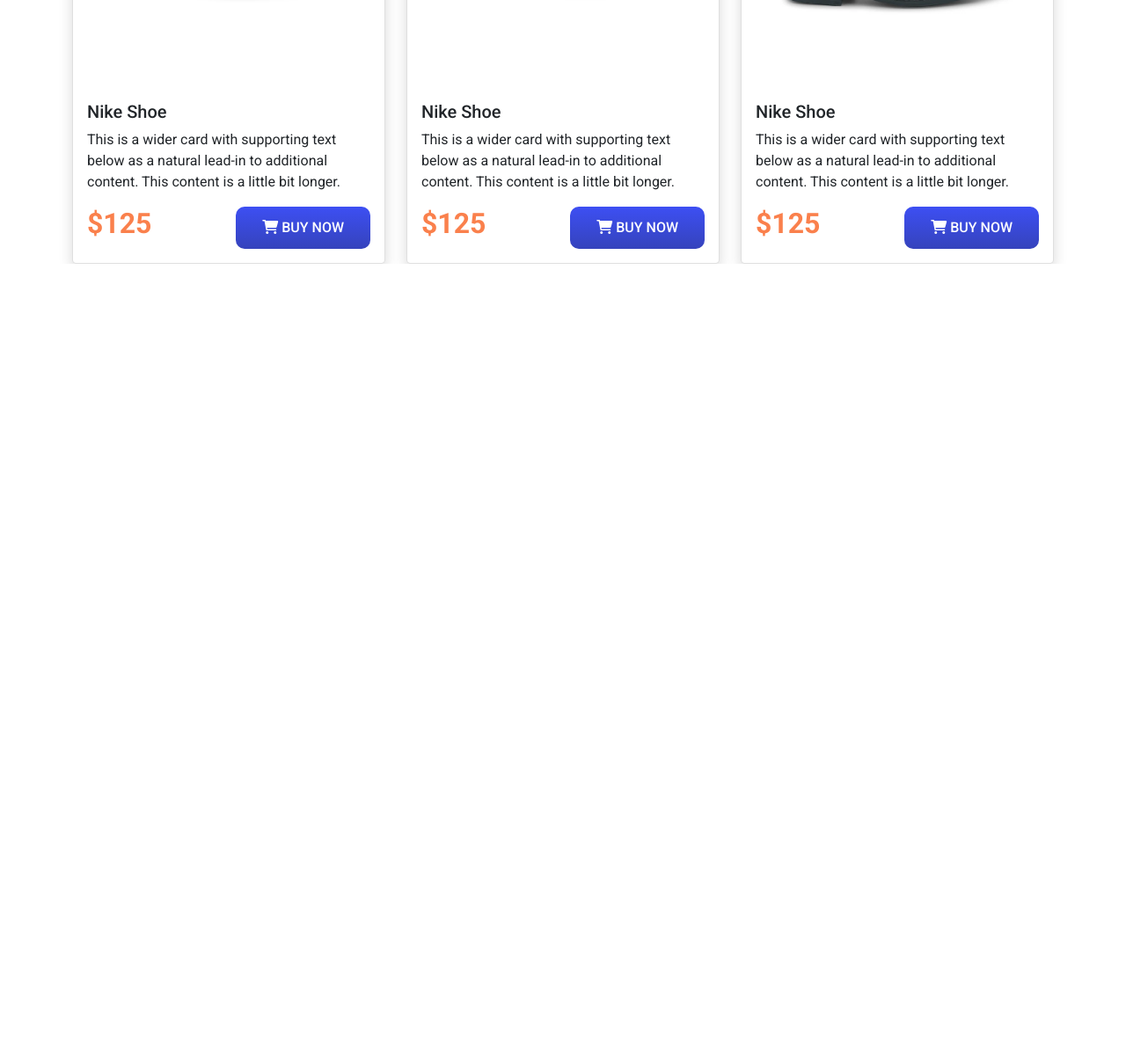
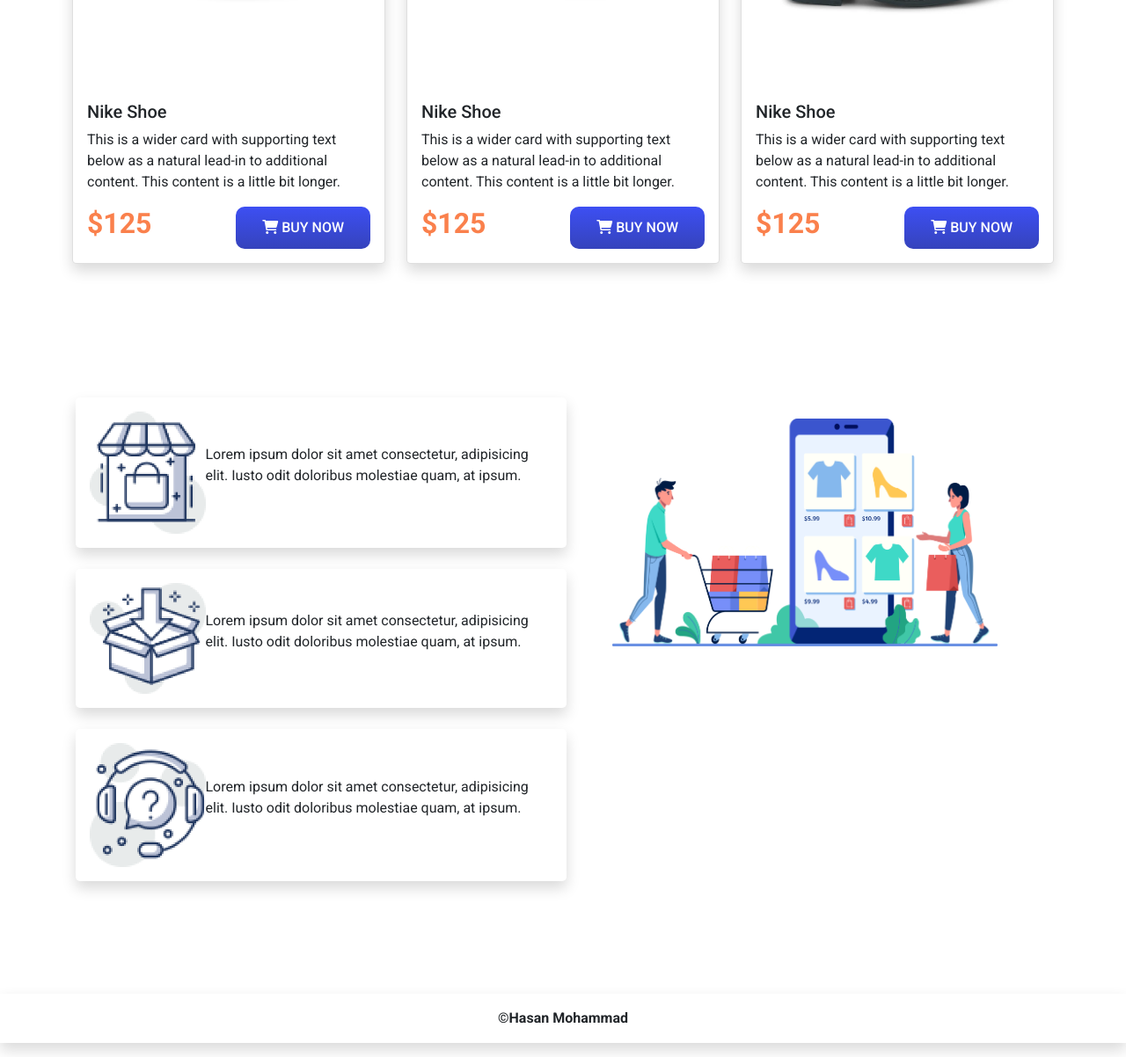
Before and after one commit to hasan-mohammad-bd/nike-react-boostrap, a plain HTML site: page index.html in a window 1280 px wide. Shown: the part 1763-2965 px from the top of the page at 88% size. Before the commit the page ends 2063 px from the top, so only its background shows below. Drawn offline with nearby package versions, Linux system fonts and the light colour scheme.

Commit message:
adding footer

```diff
--- a/index.html
+++ b/index.html
@@ -164,6 +164,41 @@
       </div>
     </section>
 
+    <!-- last section -->
+
+    <section class="last mt">
+      <div class="container">
+        <div class="row g-3 row-cols-1 row-cols-lg-2 p-3">
+          <div class="col">
+            <div class="row row-cols-1 g-4">
+              <div class="col"></div>
+              <div class="d-flex align-items-center rounded-3 shadow p-3">
+                <img class="w-25" src="./icons/image 12.png" alt="">
+                <p>Lorem ipsum dolor sit amet consectetur, adipisicing elit. Iusto odit doloribus molestiae quam, at ipsum.</p>
+              </div>
+              <div class="d-flex align-items-center rounded-3 shadow p-3">
+                <img class="w-25" src="./icons/image 13.png" alt="">
+                <p>Lorem ipsum dolor sit amet consectetur, adipisicing elit. Iusto odit doloribus molestiae quam, at ipsum.</p>
+              </div>
+              <div class="d-flex align-items-center rounded-3 shadow p-3">
+                <img class="w-25" src="./icons/image 14.png" alt="">
+                <p>Lorem ipsum dolor sit amet consectetur, adipisicing elit. Iusto odit doloribus molestiae quam, at ipsum.</p>
+              </div>
+            </div>
+          </div>
+          <div class="col">
+            <img class="img-fluid p-5" src="./icons/XMLID 1.png" alt="">
+          </div>
+        </div>
+      </div>
+    </section>
+
+    <!-- footer -->
+
+    <footer class="mt">
+      <p class="text-center py-3 shadow fw-bolder">&copy;Hasan Mohammad</p>
+    </footer>
+
 
 
 
```
